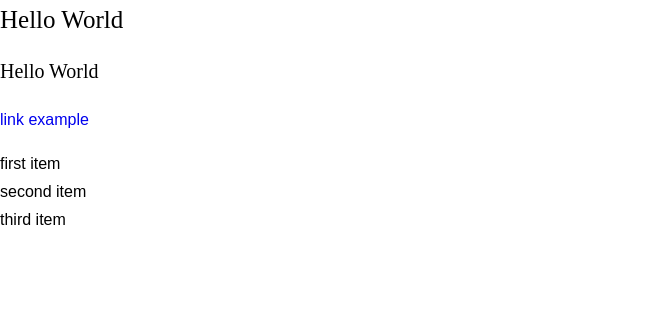
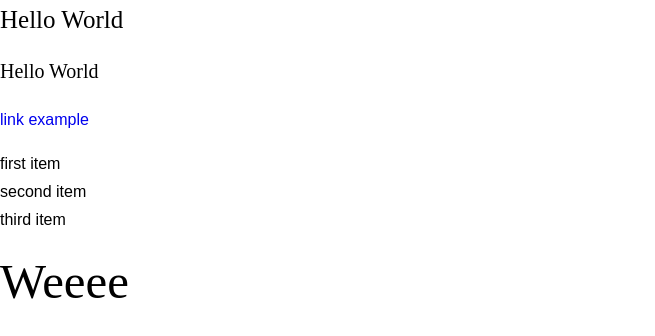
Before and after one commit to blfarmer89/Default-Starter, a plain HTML site: page index.html in a window 1280 px wide. Shown: the part 536-872 px from the top of the page, without its empty margins (0-655 px from the left). Before the commit the page ends 800 px from the top, so only its background shows below. Drawn offline with Linux system fonts and the light colour scheme.

Commit message:
Update index.html
test 3

```diff
--- a/index.html
+++ b/index.html
@@ -34,5 +34,6 @@
       <li>second item</li>
       <li>third item</li>
     </ul>
+    <h1>weeee</h1>
   </body>
 </html>
```
